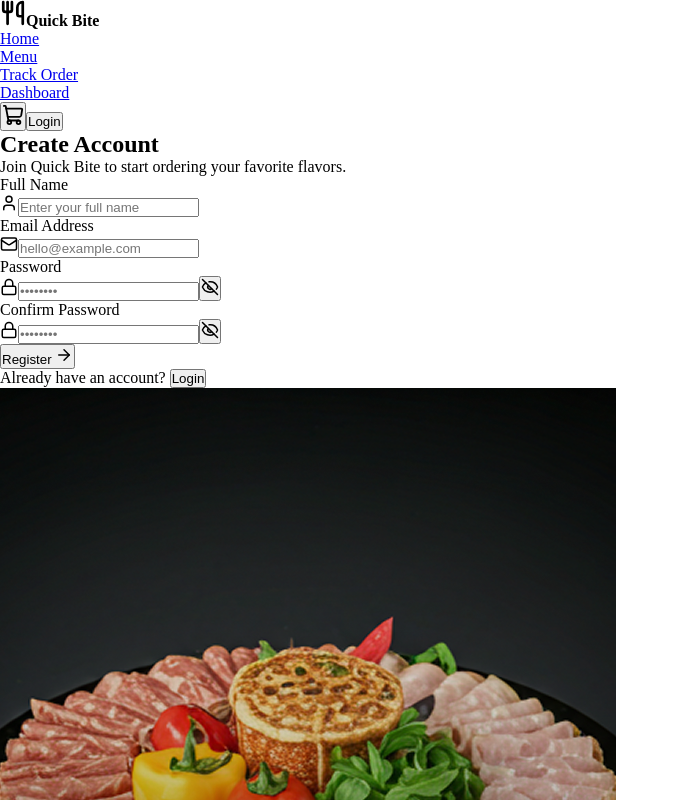
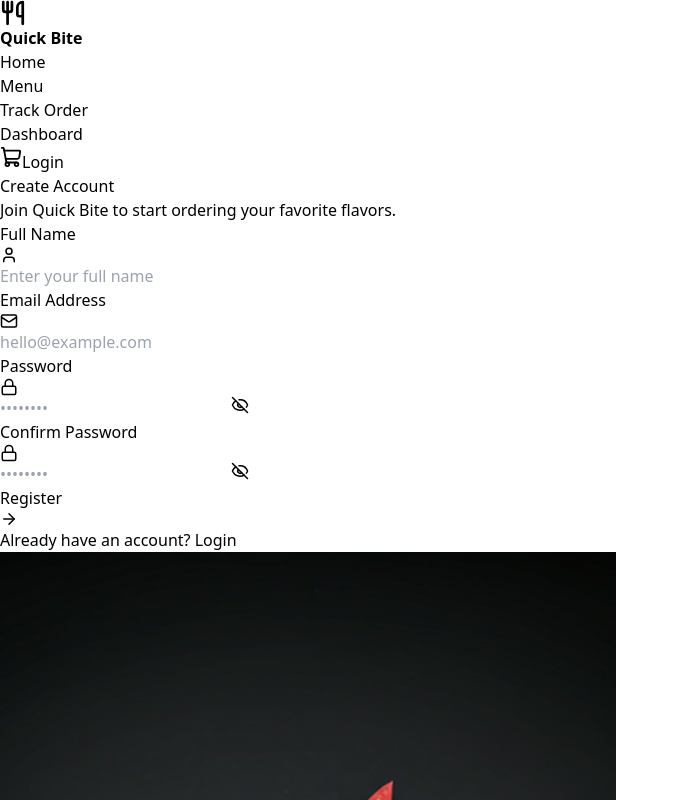
Before and after one commit to AbdullahAbuZaid04/quick-bite-restaurant, a React (Create React App) app in the folder frontend/: page / in a window 1280 px wide. Shown: the top 800 px of the page, without its empty margins (0-679 px from the left). Built offline with nearby package versions, Linux system fonts and the light colour scheme.

Commit message:
chore: setup and configure Tailwind CSS

```diff
--- a/frontend/package.json
+++ b/frontend/package.json
@@ -36,5 +36,8 @@
       "last 1 firefox version",
       "last 1 safari version"
     ]
+  },
+  "devDependencies": {
+    "tailwindcss": "^3.4.19"
   }
 }
--- a/frontend/src/index.css
+++ b/frontend/src/index.css
@@ -1,3 +1,7 @@
+@tailwind base;
+@tailwind components;
+@tailwind utilities;
+
 * {
   padding: 0;
   margin: 0;
--- /dev/null
+++ b/frontend/tailwind.config.js
@@ -0,0 +1,8 @@
+/** @type {import('tailwindcss').Config} */
+module.exports = {
+  content: ["./src/**/*.{html,js,jsx}"],
+  theme: {
+    extend: {},
+  },
+  plugins: [],
+}
```
Also changed, not shown: 1 other file (tests, documents, lock files or other folders).
